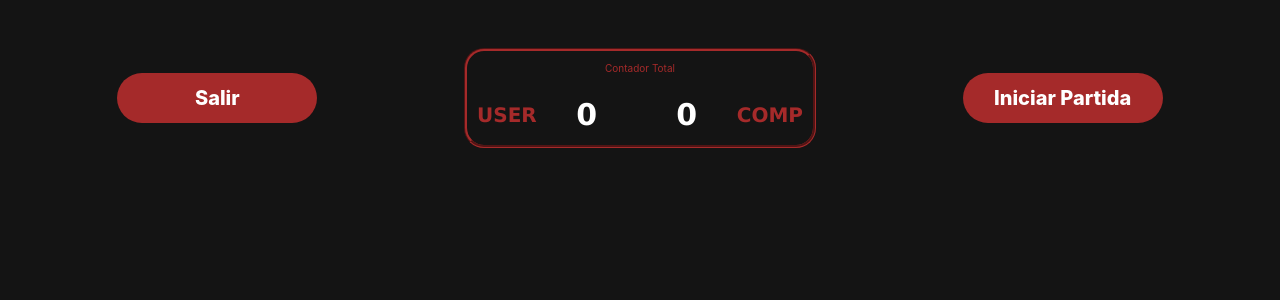
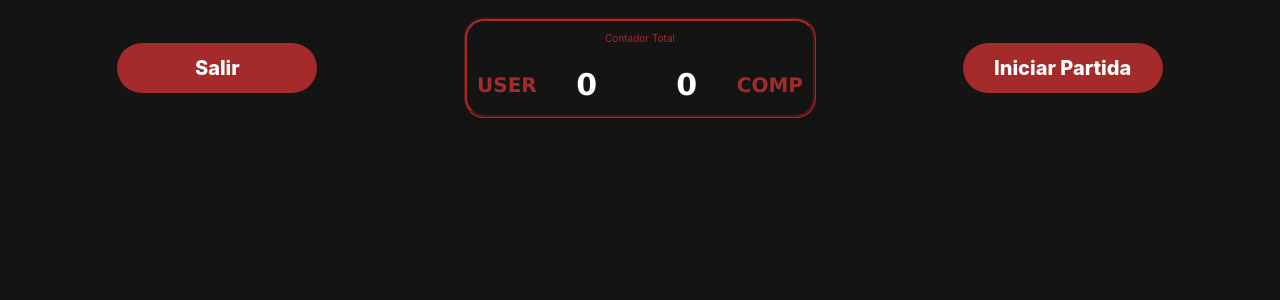
Before and after one commit to fabriciomarote/Piedra-papel-tijera-largarto-spock, a React (Create React App) app in the folder tp-integrador/: page /game in a window 1280 px wide. Shown: the top 300 px of the page. Built offline with nearby package versions, Linux system fonts and the light colour scheme.

Commit message:
Modificaciones por estilo en ambos componentes

```diff
--- a/tp-integrador/src/styles/GamePage.css
+++ b/tp-integrador/src/styles/GamePage.css
@@ -8,6 +8,10 @@
     display: flex;
     justify-content: center;
     width: 1300px;
+}
+
+.navbar-right {
+    display: grid;
 }
 
 .content-game {
@@ -126,6 +130,7 @@
     font-size: 20px;
     font-weight: 800;
     border-style: none;
+    margin: 5px;
 }
 
 .btn-gp:focus, .btn-gp:hover, .btn-gp:active {
--- a/tp-integrador/src/styles/MainPage.css
+++ b/tp-integrador/src/styles/MainPage.css
@@ -2,7 +2,7 @@ body {
     background-color: rgb(20, 20, 20);
     display: grid;
     justify-content: center;
-    padding: 40px;
+    padding: 10px;
 }
 
 .mainPage-container {
```
